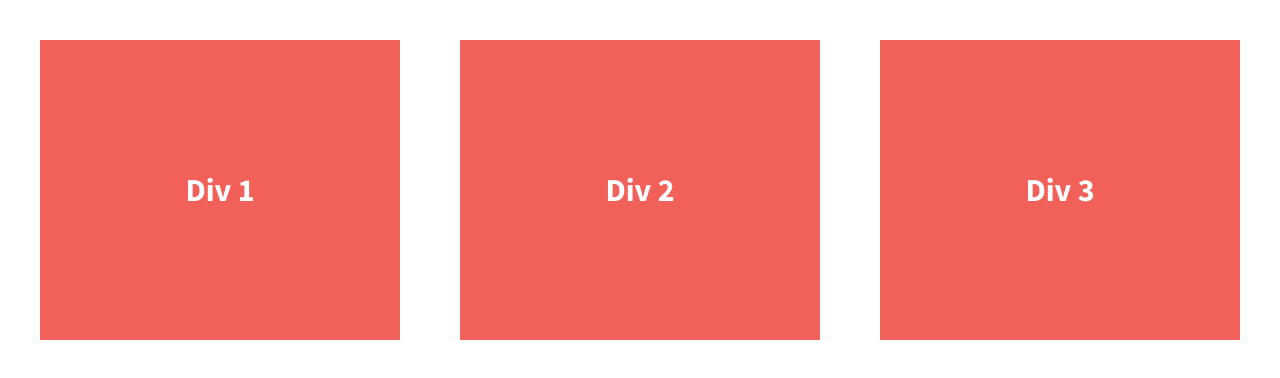
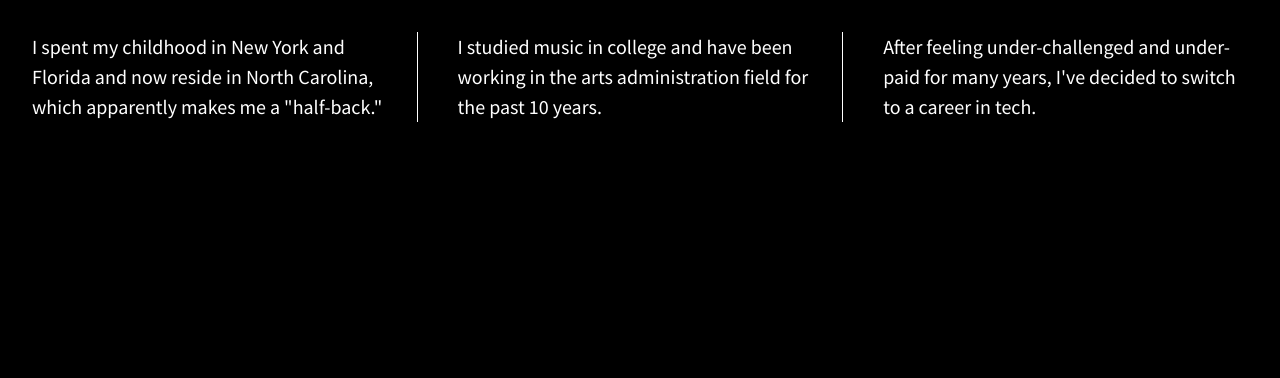
Before and after one commit to alana-nanz/206-divs-flexbox, a plain HTML site: page index.html in a window 1280 px wide. Drawn offline with nearby package versions, Linux system fonts and the light colour scheme.

Commit message:
Changed to b&w, added personal info

```diff
--- a/css/main.css
+++ b/css/main.css
@@ -97,34 +97,36 @@ textarea {
 
 
 html {
-  background-color: #fff;
+  background-color: rgb(0, 0, 0);
   height: 100%;
 }
 
 body {
   font-family: 'Source Sans Pro', sans-serif;
   padding: 2em;
-  font-size: 1.25em;
+  font-size: 1em;
   height: 100%;
 }
 
 .wrapper {
-  font-weight: 700;
+  font-weight: 400;
   display: flex;
   justify-content: space-between;
 }
 
 .div-1, .div-2, .div-3 {
-  /*give the divs a width of 30%, add display:flex, set justify-content and align-items to center*/
   color: #fff;
   line-height: 1.5em;
-  font-size: 1.6em;
-  background-color: #f16059;
-  height: 300px;
+  font-size: 1.25em;
   display: flex;
   width: 30%;
   justify-content: center;
-  align-items: center;
+  align-items: flex-start;
+}
+
+.div-1, .div-2 {
+    border-right: .005em solid #fff;
+    padding-right: 1em;
 }
 
 
--- a/index.html
+++ b/index.html
@@ -23,13 +23,13 @@
 
         <section class="wrapper">
             <div class="div-1">
-                Div 1
+                I spent my childhood in New York and Florida and now reside in North Carolina, which apparently makes me a "half-back."
             </div>
             <div class="div-2">
-                Div 2
+                I studied music in college and have been working in the arts administration field for the past 10 years.
             </div>
             <div class="div-3">
-                Div 3
+                After feeling under-challenged and under-paid for many years, I've decided to switch to a career in tech.
             </div>
         </section>
 
```
